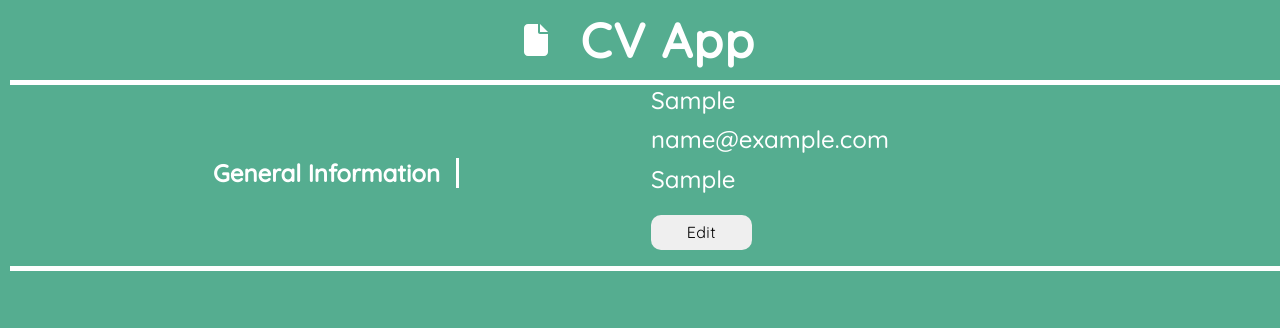
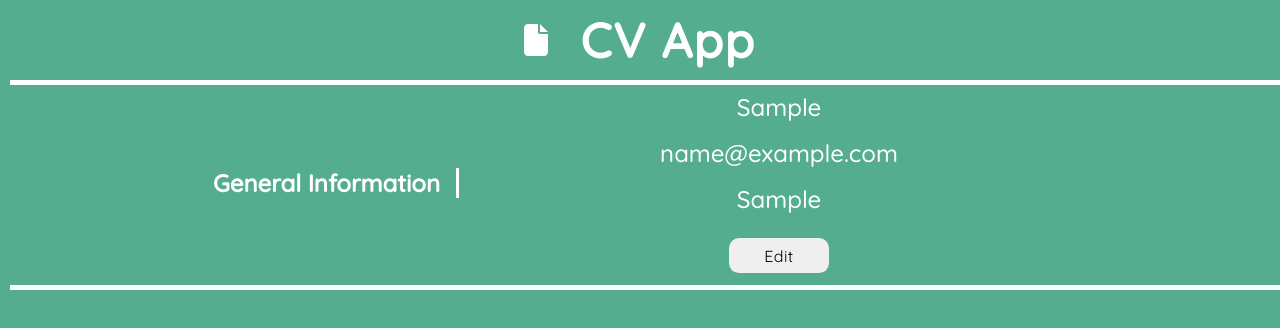
Before and after one commit to Apurcell88/cv-app, a React (Create React App) app: page / in a window 1280 px wide. Both pictures are taken after typing "Sample", "name@example.com", "Sample" into the empty fields and a click on the input "Submit". Shown: the top 328 px of the page. Built offline with nearby package versions, Linux system fonts and the light colour scheme.

Commit message:
Moved state and function to App and passed down to General via props.

```diff
--- a/src/App.css
+++ b/src/App.css
@@ -74,20 +74,20 @@ label {
   width: 50%;
   display: flex;
   flex-direction: column;
-  justify-content: center;
+  align-items: center;
+  transform: translateY(2%);
 }
 
 .general-text {
   font-size: 1.5rem;
   font-weight: 500;
-  margin-left: 12rem;
-  padding: 0.3rem 0;
+  padding: 0.5rem 0;
 }
 
 .edit-btn {
   width: 6.3rem;
   height: 2.2rem;
-  margin: 1rem 0 1rem 12rem;
+  margin: 1rem 0;
   border-radius: 10px;
   border: none;
   font-size: 1rem;
--- a/src/App.js
+++ b/src/App.js
@@ -2,13 +2,53 @@ import './App.css';
 import React from 'react';
 import Header from './components/Header';
 import GeneralInfo from './components/General';
+import Education from './components/Education';
 
 function App() {
+  const [info, setInfo] = React.useState({
+    name: '',
+    email: '',
+    phoneNumber: ''
+  });
+
+  const [displayInfo, setDisplayInfo] = React.useState(false);
+
+  const handleChange = (e, setState) => {
+    const { id, value } = e.target;
+    setState(prevInfo => {
+      return {
+        ...prevInfo,
+        [id]: value
+      }
+    })
+  }
+
+  const handleSubmit = (setState) => {
+    // e.preventDefault();
+    setState(prevInfo => {
+      return !prevInfo;
+    });
+  }
+
+  const handleEdit = (setState) => {
+    setState(false);
+  }
 
   return (
     <div className="App">
-      <Header />
-      <GeneralInfo />
+      <Header/>
+      <GeneralInfo
+        name={info.name}
+        email={info.email}
+        phoneNumber={info.phoneNumber}
+        setInfo={setInfo}
+        displayInfo={displayInfo}
+        setDisplayInfo={setDisplayInfo}
+        handleChange={handleChange}
+        handleEdit={handleEdit}
+        handleSubmit={handleSubmit}
+      />
+      <Education />
     </div>
   );
 }
--- /dev/null
+++ b/src/components/Education.js
@@ -0,0 +1,7 @@
+const Education = () => {
+  return (
+    <div></div>
+  );
+}
+
+export default Education;
--- a/src/components/General.js
+++ b/src/components/General.js
@@ -1,57 +1,59 @@
 import React from 'react';
 
 const GeneralInfo = (props) => {
-  // move state and handleChange to App.js and pass in as props?
-  const [info, setInfo] = React.useState({
-    name: '',
-    email: '',
-    phoneNumber: ''
-  });
+  // move state and functions into App.js and pass as props. All components need access to these functions
+  // const [info, setInfo] = React.useState({
+  //   name: '',
+  //   email: '',
+  //   phoneNumber: ''
+  // });
 
-  const [displayInfo, setDisplayInfo] = React.useState(false);
+  // const [displayInfo, setDisplayInfo] = React.useState(false);
 
-  const handleChange = (e) => {
-    // update state based on values from inputs
-    const { id, value } = e.target;
-    setInfo(prevInfo => {
-      return {
-        ...prevInfo,
-        [id]: value
-      }
-    })
-  }
+  // const handleChange = (e) => {
+  //   const { id, value } = e.target;
+  //   setInfo(prevInfo => {
+  //     return {
+  //       ...prevInfo,
+  //       [id]: value
+  //     }
+  //   })
+  // }
 
-  const handleSubmit = (e) => {
-    e.preventDefault();
-    setDisplayInfo(prevInfo => {
-      return !prevInfo;
-    });
-  }
+  // const handleSubmit = (e) => {
+  //   e.preventDefault();
+  //   setDisplayInfo(prevInfo => {
+  //     return !prevInfo;
+  //   });
+  // }
 
-  const handleEdit = () => {
-    setDisplayInfo(false);
-  }
+  // const handleEdit = () => {
+  //   setDisplayInfo(false);
+  // }
 
   return (
     <div className="general-container">
       <h2 className='title-text'>General Information</h2>
-      {displayInfo ?
+      {props.displayInfo ?
         <article className='general-text-container'>
           {/* {/* maybe loop over state and create h3s? */}
-          <h3 className='general-text'>{info.name}</h3>
-          <h3 className='general-text'>{info.email}</h3>
-          <h3 className='general-text'>{info.phoneNumber}</h3>
-          <button className='edit-btn' onClick={handleEdit}>Edit</button>
+          <h3 className='general-text'>{props.name}</h3>
+          <h3 className='general-text'>{props.email}</h3>
+          <h3 className='general-text'>{props.phoneNumber}</h3>
+          <button className='edit-btn' onClick={() => props.handleEdit(props.setDisplayInfo)}>Edit</button>
         </article> :
-        <form onSubmit={handleSubmit} className="general-form">
+        <form onSubmit={(e) => {
+          e.preventDefault()
+          props.handleSubmit(props.setDisplayInfo)
+        }} className="general-form">
           <label htmlFor="name">Full Name: </label>
           <input
             className='general-input'
             type="text"
             placeholder="Full Name"
             id="name"
-            value={info.name}
-            onChange={handleChange}
+            value={props.name}
+            onChange={(e) => props.handleChange(e, props.setInfo)}
           />
           <label htmlFor="email">Email: </label>
           <input
@@ -59,8 +61,8 @@ const GeneralInfo = (props) => {
             type="email"
             placeholder="Email"
             id="email"
-            value={info.email}
-            onChange={handleChange}
+            value={props.email}
+            onChange={(e) => props.handleChange(e, props.setInfo)}
           />
           <label htmlFor="phoneNumber">Phone Number: </label>
           <input
@@ -68,8 +70,8 @@ const GeneralInfo = (props) => {
             type="text"
             placeholder="Phone Number"
             id="phoneNumber"
-            value={info.phoneNumber}
-            onChange={handleChange}
+            value={props.phoneNumber}
+            onChange={(e) => props.handleChange(e, props.setInfo)}
           />
           <input
             type="submit"
```
